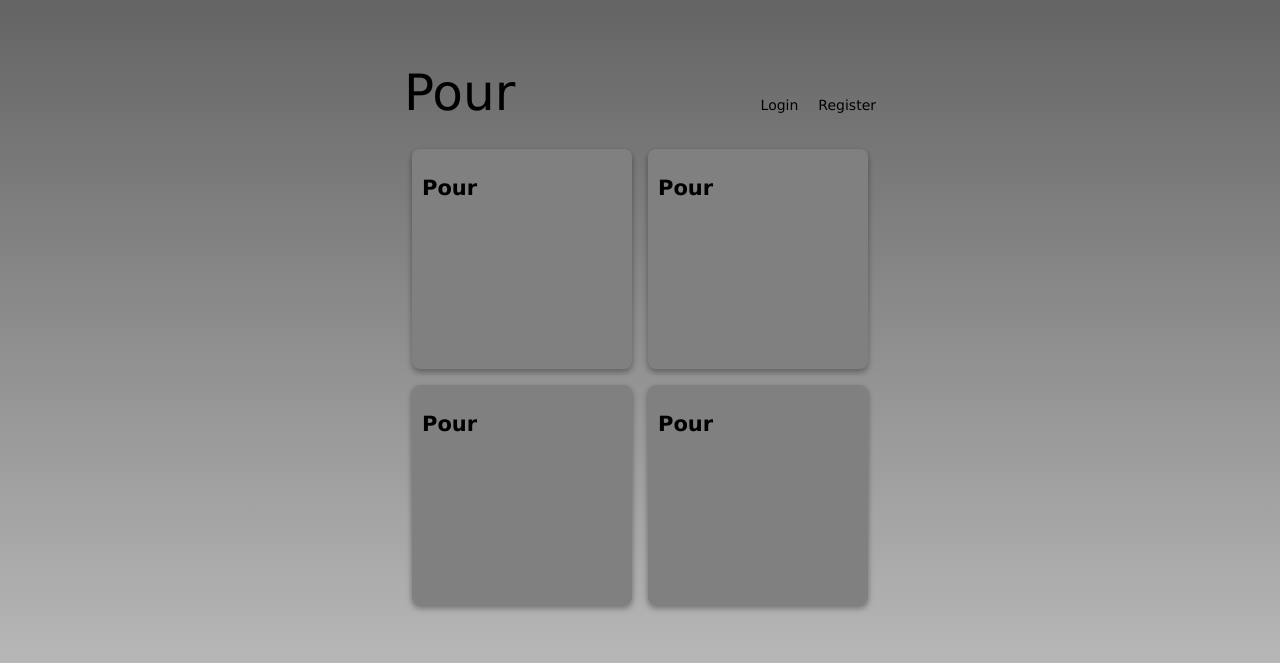
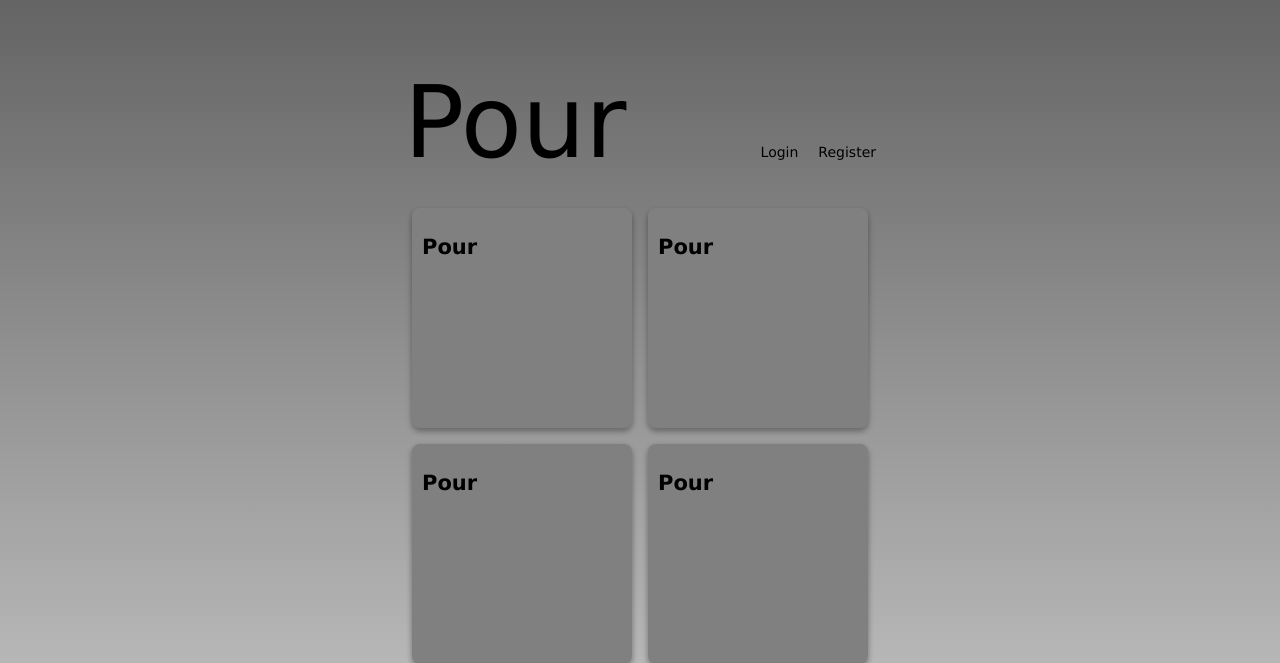
Before and after one commit to strangesast/pour_old, a Node project: template views/pour.jade in a window 1280 px wide. Shown: the top 663 px of the page. Run offline with Node 20 templates, Linux system fonts and the light colour scheme; the template is opened without the code that fills it, so the values that code supplies are empty; style sheets or scripts are compiled from the project's sources.

Commit message:
working state, still a organinzational mess

```diff
--- a/assets/less/style.less
+++ b/assets/less/style.less
@@ -97,7 +97,8 @@ input, button {
 }
 
 header {
-  min-height: 80px;
+  //min-height: 80px;
+  height: auto;
   padding: 50px 10px 0px 10px;
 
   & > ul {
@@ -110,7 +111,7 @@ header {
     }
 
     li:first-child {
-      font-size: 50px;
+      font-size: 100px;
       & > a {
         color: black;
         text-decoration: none;
@@ -205,7 +206,7 @@ a {
 
 .loop(@counter) when (@counter > -1) {
   .loop((@counter - 1));    // next iteration
-  div[toast="@{counter}"].percentage {
+  div[value="@{counter}"].percentage {
     & > .bar {
       width: (1% * @counter);
     }
```
Also changed, not shown: views/index.jade (+15 -9 lines), 2 other files.
